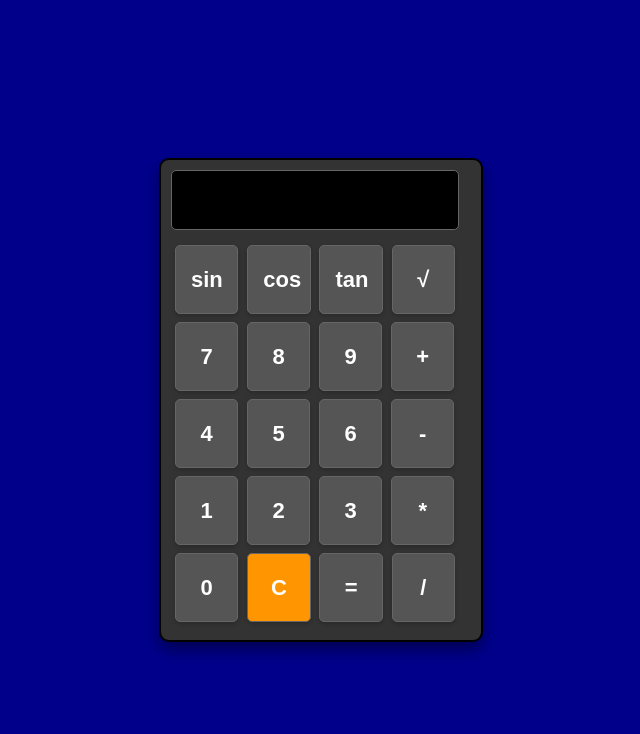
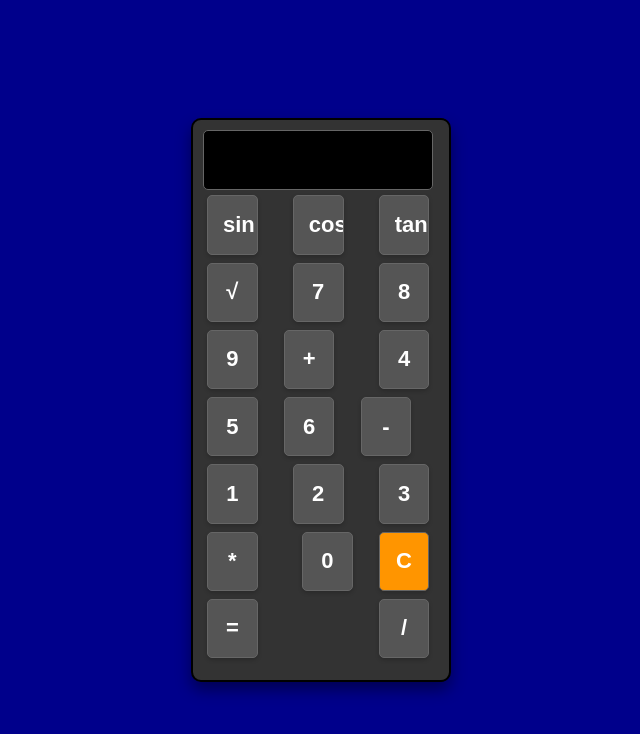
Before and after one commit to azulkhadwhitme/calc, a plain HTML site: page index.html in a window 1280 px wide. Shown: the whole page, without its empty margins (319-959 px from the left). Drawn offline with Linux system fonts and the light colour scheme.

Commit message:
Add files via upload

```diff
--- a/styles.css
+++ b/styles.css
@@ -11,13 +11,14 @@ body {
 
 
 #appBg {
-    height: 480px;
-    width: 320px;
+    height: 70%;
+    width: 20%;
     border: 2px solid #000;
     border-radius: 10px;
     background-color: #333;
     box-shadow: 0px 8px 15px rgba(0, 0, 0, 0.4);
     overflow: hidden;
+
 }
 
 
```
